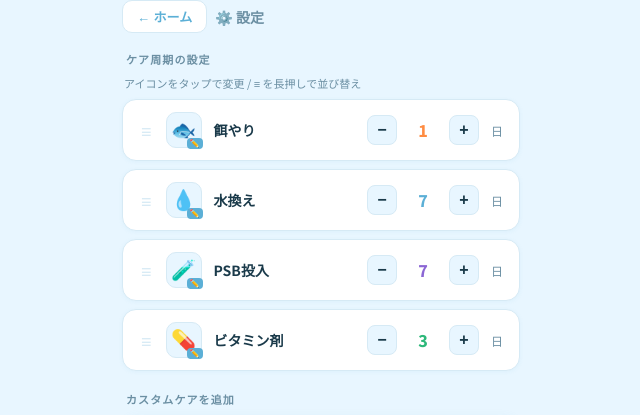
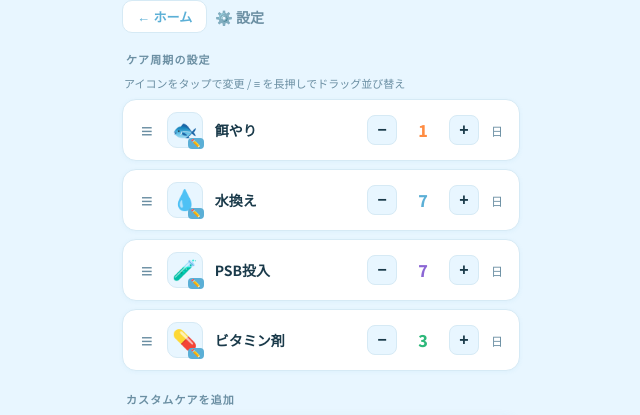
Before and after one commit to xiao1029/medaka-app, a React (Create React App) app: page / in a window 1280 px wide. Both pictures are taken after a click on the button "⚙️". Shown: the part 143-558 px from the top of the page, without its empty margins (319-959 px from the left). Built offline with nearby package versions, Linux system fonts and the light colour scheme; the HTML template or start-up script is replaced by a standard one.

Commit message:
Refactor drag-and-drop functionality for tasks

```diff
--- a/src/App.jsx
+++ b/src/App.jsx
@@ -695,11 +695,10 @@ function SettingsView({ tanks, setTanks, selectedTank, setSelectedTank, setView,
     "⭐","✨","🔥","💫","🎯","🏷️","📋","📝","🗓️","⏰",
   ];
 
-  const [draggingIdx, setDraggingIdx] = useState(null); // 浮き上がり用
-
-  // ドラッグ状態
-  const dragIdx  = useRef(null);
-  const dragOver = useRef(null);
+  // ── フローティングDnD state ──
+  const [draggingIdx,  setDraggingIdx]  = useState(null);
+  const [floatPos,     setFloatPos]     = useState({ x:0, y:0 });
+  const [overIdx,      setOverIdx]      = useState(null);
 
   const orderedTasks = taskOrder.length > 0
     ? taskOrder.map(id => allTasks.find(t => t.id === id)).filter(Boolean)
@@ -707,56 +706,72 @@ function SettingsView({ tanks, setTanks, selectedTank, setSelectedTank, setView,
 
   const getIcon = (task) => iconOverrides[task.id] || task.icon;
 
-  const onDragStart = (i) => { dragIdx.current = i; setDraggingIdx(i); };
-  const onDragEnter = (i) => { dragOver.current = i; };
-  const onDragEnd   = () => {
-    if(dragIdx.current === null || dragOver.current === null || dragIdx.current === dragOver.current) {
-      dragIdx.current = null; dragOver.current = null; setDraggingIdx(null); return;
+  // refs
+  const longPressTimer = useRef(null);
+  const rowRefs        = useRef([]);
+  const dragStartY     = useRef(0);
+  const dragStartX     = useRef(0);
+  const scrollRef      = useRef(null);
+
+  // PCドラッグ（draggable API）
+  const onDragStart = (i, e) => {
+    setDraggingIdx(i);
+    setOverIdx(i);
+    e.dataTransfer.effectAllowed = "move";
+  };
+  const onDragEnterRow = (i) => setOverIdx(i);
+  const onDragEnd = (i) => {
+    if(overIdx !== null && overIdx !== i) {
+      const newOrder = [...orderedTasks.map(t=>t.id)];
+      const [moved] = newOrder.splice(i, 1);
+      newOrder.splice(overIdx, 0, moved);
+      setTaskOrder(newOrder);
     }
-    const newOrder = [...orderedTasks.map(t=>t.id)];
-    const [moved] = newOrder.splice(dragIdx.current, 1);
-    newOrder.splice(dragOver.current, 0, moved);
-    setTaskOrder(newOrder);
-    dragIdx.current = null; dragOver.current = null; setDraggingIdx(null);
+    setDraggingIdx(null); setOverIdx(null);
   };
 
-  const touchStartY  = useRef(null);
-  const touchDragIdx = useRef(null);
-  const longPressTimer = useRef(null); // 長押し判定タイマー
-  const rowRefs      = useRef([]);
+  // iPhoneタッチDnD
+  const onHandleTouchStart = (i, e) => {
+    dragStartX.current = e.touches[0].clientX;
+    dragStartY.current = e.touches[0].clientY;
+    longPressTimer.current = setTimeout(() => {
+      const rect = rowRefs.current[i]?.getBoundingClientRect();
+      setDraggingIdx(i);
+      setOverIdx(i);
+      setFloatPos({ x: dragStartX.current, y: dragStartY.current });
+    }, 450);
+  };
 
-  const onTouchStart = (i, e) => {
-    touchStartY.current = e.touches[0].clientY;
-    // 長押し500ms後にドラッグ開始＆浮き上がりエフェクト
-    longPressTimer.current = setTimeout(() => {
-      touchDragIdx.current = i;
-      setDraggingIdx(i);
-    }, 500);
-  };
-  const onTouchMove  = (e) => {
-    if(touchDragIdx.current === null) {
-      // 長押し前に動いたらキャンセル
+  const onHandleTouchMove = (e) => {
+    const dx = Math.abs(e.touches[0].clientX - dragStartX.current);
+    const dy = Math.abs(e.touches[0].clientY - dragStartY.current);
+    // 長押し前に大きく動いたらキャンセル
+    if(draggingIdx === null && (dx > 8 || dy > 8)) {
       clearTimeout(longPressTimer.current);
       return;
     }
+    if(draggingIdx === null) return;
     e.preventDefault();
-    const y = e.touches[0].clientY;
+    const cx = e.touches[0].clientX;
+    const cy = e.touches[0].clientY;
+    setFloatPos({ x: cx, y: cy });
+    // どの行の上にいるか判定
     rowRefs.current.forEach((ref, i) => {
       if(!ref) return;
       const rect = ref.getBoundingClientRect();
-      if(y >= rect.top && y <= rect.bottom) dragOver.current = i;
+      if(cy >= rect.top && cy <= rect.bottom) setOverIdx(i);
     });
   };
-  const onTouchEnd = () => {
+
+  const onHandleTouchEnd = () => {
     clearTimeout(longPressTimer.current);
-    if(touchDragIdx.current === null || dragOver.current === null || touchDragIdx.current === dragOver.current) {
-      touchDragIdx.current = null; dragOver.current = null; setDraggingIdx(null); return;
+    if(draggingIdx !== null && overIdx !== null && overIdx !== draggingIdx) {
+      const newOrder = [...orderedTasks.map(t=>t.id)];
+      const [moved] = newOrder.splice(draggingIdx, 1);
+      newOrder.splice(overIdx, 0, moved);
+      setTaskOrder(newOrder);
     }
-    const newOrder = [...orderedTasks.map(t=>t.id)];
-    const [moved] = newOrder.splice(touchDragIdx.current, 1);
-    newOrder.splice(dragOver.current, 0, moved);
-    setTaskOrder(newOrder);
-    touchDragIdx.current = null; dragOver.current = null; setDraggingIdx(null);
+    setDraggingIdx(null); setOverIdx(null);
   };
 
   return (
@@ -802,38 +817,67 @@ function SettingsView({ tanks, setTanks, selectedTank, setSelectedTank, setView,
       )}
 
       <SectionLabel mt={8}>ケア周期の設定</SectionLabel>
-      <div style={{ fontSize:11,color:C.sub,marginBottom:8,paddingLeft:2 }}>アイコンをタップで変更 / ≡ を長押しで並び替え</div>
+      <div style={{ fontSize:11,color:C.sub,marginBottom:8,paddingLeft:2 }}>アイコンをタップで変更 / ≡ を長押しでドラッグ並び替え</div>
+
+      {/* フローティング要素（ドラッグ中に指に追従） */}
+      {draggingIdx !== null && (
+        <div style={{
+          position:"fixed",
+          left: floatPos.x - 180,
+          top:  floatPos.y - 30,
+          width: 360,
+          zIndex:999,
+          pointerEvents:"none",
+          background: C.sky,
+          border:`2px solid ${C.water}`,
+          borderRadius:14,
+          padding:"12px 16px",
+          boxShadow:"0 20px 50px rgba(90,175,214,0.45), 0 6px 16px rgba(26,58,74,0.2)",
+          transform:"scale(1.05) rotate(-1deg)",
+          display:"flex", alignItems:"center", gap:12,
+        }}>
+          <span style={{ fontSize:20,color:C.water,fontWeight:900 }}>≡</span>
+          <div style={{ width:36,height:36,borderRadius:10,background:`${orderedTasks[draggingIdx]?.color||C.water}18`,border:`1.5px solid ${orderedTasks[draggingIdx]?.color||C.water}44`,display:"flex",alignItems:"center",justifyContent:"center",fontSize:20 }}>
+            {getIcon(orderedTasks[draggingIdx])}
+          </div>
+          <span style={{ flex:1,color:C.text,fontSize:14,fontWeight:800 }}>{orderedTasks[draggingIdx]?.label}</span>
+          <span style={{ fontSize:16,color:orderedTasks[draggingIdx]?.color||C.water,fontWeight:800 }}>
+            {intervals[`${tank?.id}_${orderedTasks[draggingIdx]?.id}`] ?? orderedTasks[draggingIdx]?.defaultInterval}日
+          </span>
+        </div>
+      )}
+
       {orderedTasks.map((task, i)=>{
         const key=`${tank?.id}_${task.id}`;
         const val=intervals[key]??task.defaultInterval;
         const isLifted = draggingIdx === i;
+        const isTarget = overIdx === i && draggingIdx !== null && draggingIdx !== i;
         return (
           <div key={task.id} ref={el=>rowRefs.current[i]=el}
             draggable
-            onDragStart={()=>onDragStart(i)}
-            onDragEnter={()=>onDragEnter(i)}
-            onDragEnd={onDragEnd}
+            onDragStart={e=>onDragStart(i,e)}
+            onDragEnter={()=>onDragEnterRow(i)}
+            onDragEnd={()=>onDragEnd(i)}
             onDragOver={e=>e.preventDefault()}
             style={{
-              display:"flex",alignItems:"center",gap:12,padding:"12px 16px",
-              background: isLifted ? C.sky : C.white,
-              border:`1.5px solid ${isLifted ? C.water : C.border}`,
+              display:"flex", alignItems:"center", gap:12, padding:"12px 16px",
+              background: isLifted ? "transparent" : isTarget ? "#EBF7FF" : C.white,
+              border:`1.5px solid ${isLifted?"transparent":isTarget?C.water:C.border}`,
               borderRadius:14, marginBottom:8,
-              transform: isLifted ? "scale(1.03) translateY(-3px)" : "scale(1) translateY(0)",
-              boxShadow: isLifted
-                ? `0 12px 28px rgba(90,175,214,0.35), 0 4px 10px rgba(90,175,214,0.2)`
-                : "0 1px 4px rgba(90,175,214,0.07)",
-              transition:"transform 0.2s cubic-bezier(.34,1.56,.64,1), box-shadow 0.2s ease, background 0.2s ease",
-              zIndex: isLifted ? 10 : 1,
+              opacity: isLifted ? 0.25 : 1,
+              transform: isTarget ? "translateY(-3px)" : "translateY(0)",
+              boxShadow: isTarget ? `0 6px 18px rgba(90,175,214,0.25)` : "0 1px 4px rgba(90,175,214,0.07)",
+              transition:"opacity 0.15s, transform 0.18s ease, box-shadow 0.18s, border-color 0.18s, background 0.15s",
               position:"relative",
-              userSelect:"none",
-              WebkitUserSelect:"none",
-              WebkitTouchCallout:"none",
+              userSelect:"none", WebkitUserSelect:"none", WebkitTouchCallout:"none",
             }}>
             {/* ドラッグハンドル */}
-            <div onTouchStart={e=>onTouchStart(i,e)} onTouchMove={onTouchMove} onTouchEnd={onTouchEnd}
-              style={{ fontSize:18, color: isLifted ? C.water : C.border, cursor:"grab", flexShrink:0, padding:"0 2px", userSelect:"none", touchAction:"none",
-                transition:"color 0.2s", fontWeight: isLifted ? 900 : 400 }}>≡</div>
+            <div
+              onTouchStart={e=>onHandleTouchStart(i,e)}
+              onTouchMove={onHandleTouchMove}
+              onTouchEnd={onHandleTouchEnd}
+              style={{ fontSize:20,color:C.sub,cursor:"grab",flexShrink:0,padding:"0 2px",
+                userSelect:"none",WebkitUserSelect:"none",touchAction:"none",lineHeight:1 }}>≡</div>
             {/* アイコン（タップで変更） */}
             <button onClick={()=>{ setEmojiInput(""); setPickerTaskId(task.id); }}
               style={{ width:36,height:36,borderRadius:10,background:C.sky,border:`1.5px solid ${C.border}`,fontSize:20,cursor:"pointer",flexShrink:0,display:"flex",alignItems:"center",justifyContent:"center",position:"relative" }}>
```
